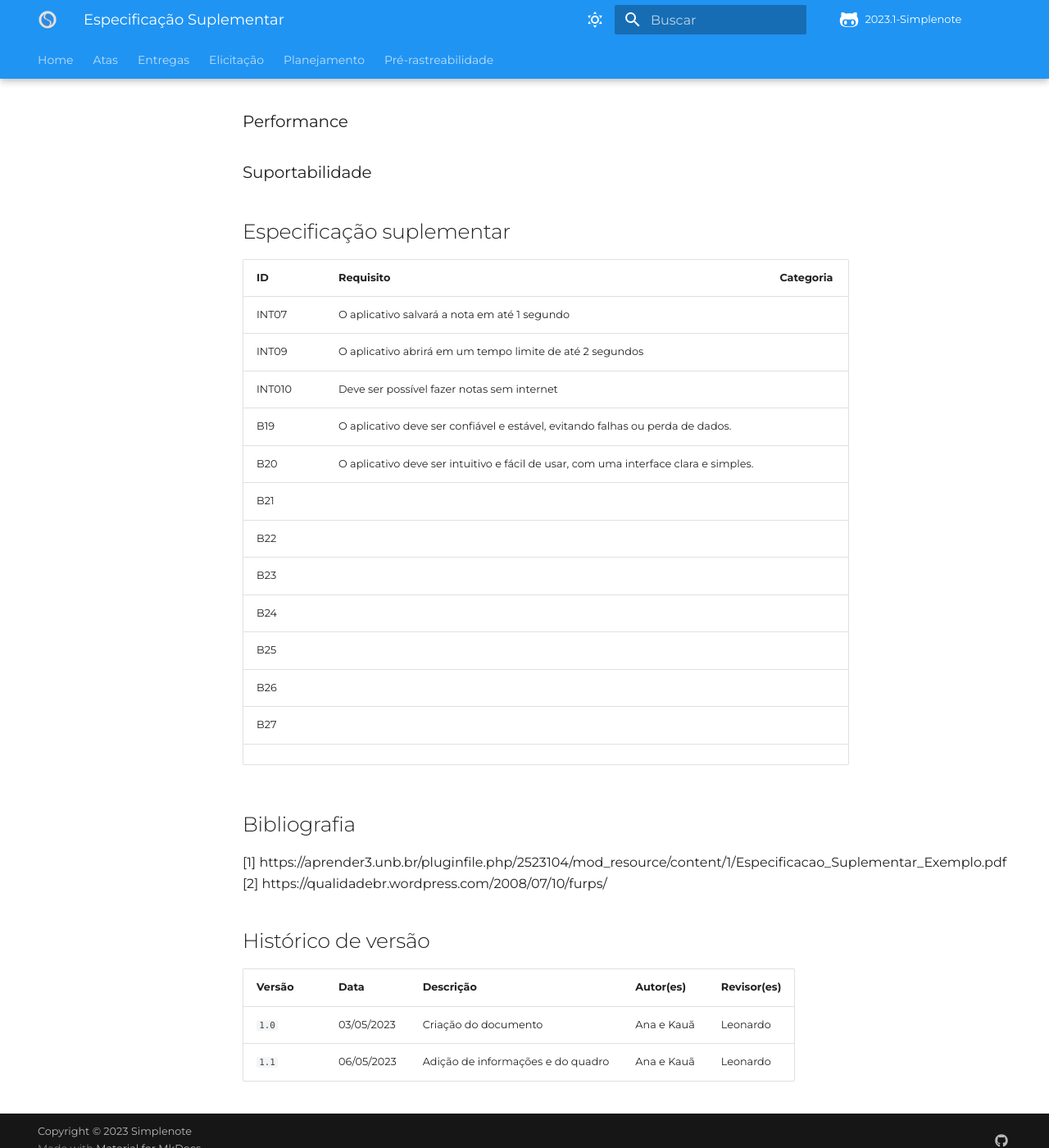
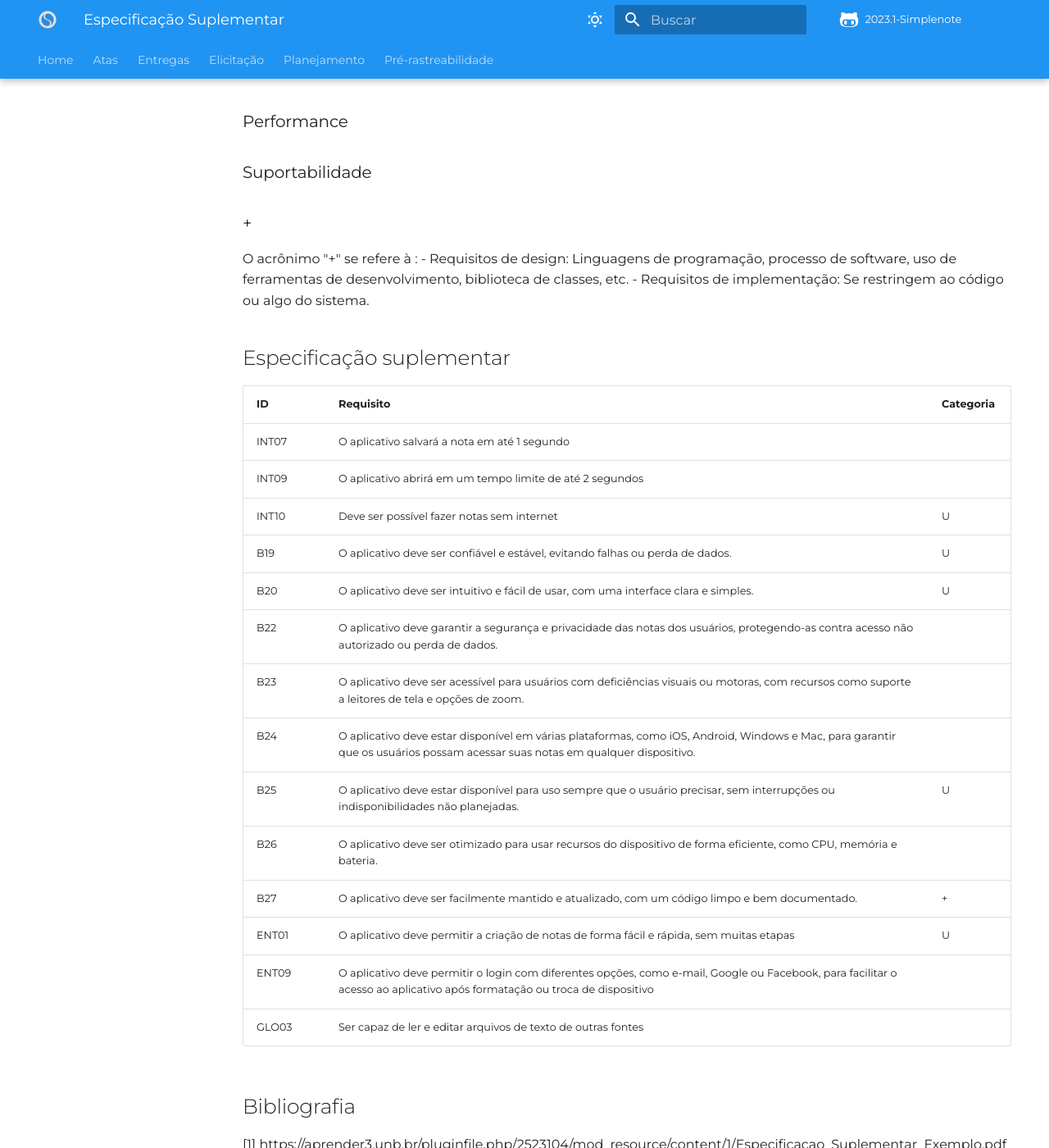
Before and after one commit to Requisitos-de-Software/2023.1-Simplenote, an MkDocs documentation site: the page built from docs/modelagem/especificacao_suplementar.md, in a window 1280 px wide and 1400 px high, scrolled down 802 px. Shown: the whole window at 82% size. Built offline with MkDocs 1.6.1 and Material for MkDocs 9.7.7, drawn with Linux system fonts in a browser that asks for light colours; some web fonts are replaced; comment, search, counter and statistics services are not loaded.

Commit message:
Update especificacao_suplementar.md

```diff
--- a/docs/modelagem/especificacao_suplementar.md
+++ b/docs/modelagem/especificacao_suplementar.md
@@ -25,23 +25,28 @@ Avalia a interface com o usuário, podemos tratar a prevenção de erros, estét
 
 ### Suportabilidade
 
+### +
+O acrônimo "+" se refere à :
+- Requisitos de design: Linguagens de programação, processo de software, uso de ferramentas de desenvolvimento, biblioteca de classes, etc.
+- Requisitos de implementação: Se restringem ao código ou algo do sistema.
+
 ## Especificação suplementar
-|    ID    |                                Requisito                                                  |Categoria|
+|    ID    |                                Requisito                                                   |Categoria|
 |----------|--------------------------------------------------------------------------------------------|--------------|
-|  INT07   |       O aplicativo salvará a nota em até 1 segundo                                       ||
-|  INT09   |       O aplicativo abrirá em um tempo limite de até 2 segundos                           ||
-|  INT010  |       Deve ser possível fazer notas sem internet                                         ||
-|  B19     |       O aplicativo deve ser confiável e estável, evitando falhas ou perda de dados.      ||
-|  B20     |       O aplicativo deve ser intuitivo e fácil de usar, com uma interface clara e simples.||
-|  B21     |
-|  B22     |
-|  B23     |
-|  B24     |
-|  B25     |
-|  B26     |
-|  B27     |
-|
-
+|  INT07  |       O aplicativo salvará a nota em até 1 segundo                                          ||
+|  INT09  |       O aplicativo abrirá em um tempo limite de até 2 segundos                              ||
+|  INT10  |       Deve ser possível fazer notas sem internet                                            |U|
+|  B19    |       O aplicativo deve ser confiável e estável, evitando falhas ou perda de dados.         |U|
+|  B20    |       O aplicativo deve ser intuitivo e fácil de usar, com uma interface clara e simples.   |U|
+|  B22    |       O aplicativo deve garantir a segurança e privacidade das notas dos usuários, protegendo-as contra acesso não autorizado ou perda de dados.||
+|  B23    |       O aplicativo deve ser acessível para usuários com deficiências visuais ou motoras, com recursos como suporte a leitores de tela e opções de zoom.||
+|  B24    |       O aplicativo deve estar disponível em várias plataformas, como iOS, Android, Windows e Mac, para garantir que os usuários possam acessar suas notas em qualquer dispositivo.||
+|  B25    |       O aplicativo deve estar disponível para uso sempre que o usuário precisar, sem interrupções ou indisponibilidades não planejadas.|U|
+|  B26    |       O aplicativo deve ser otimizado para usar recursos do dispositivo de forma eficiente, como CPU, memória e bateria.||
+|  B27    |       O aplicativo deve ser facilmente mantido e atualizado, com um código limpo e bem documentado.|+|
+|  ENT01  |       O aplicativo deve permitir a criação de notas de forma fácil e rápida, sem muitas etapas|U|
+|  ENT09  |       O aplicativo deve permitir o login com diferentes opções, como e-mail, Google ou Facebook, para facilitar o acesso ao aplicativo após formatação ou troca de dispositivo||
+|  GLO03  |       Ser capaz de ler e editar arquivos de texto de outras fontes||
 
 ## Bibliografia
 [1] https://aprender3.unb.br/pluginfile.php/2523104/mod_resource/content/1/Especificacao_Suplementar_Exemplo.pdf
```
